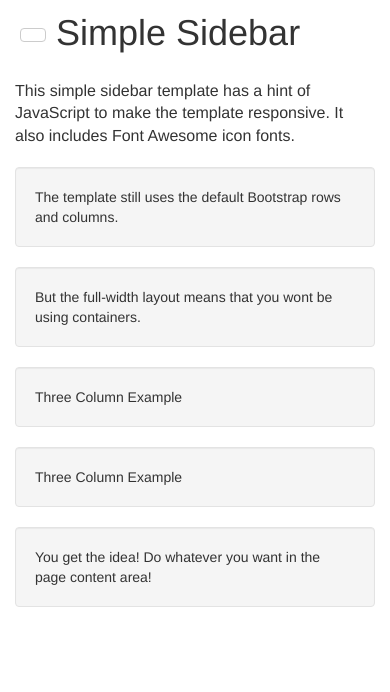
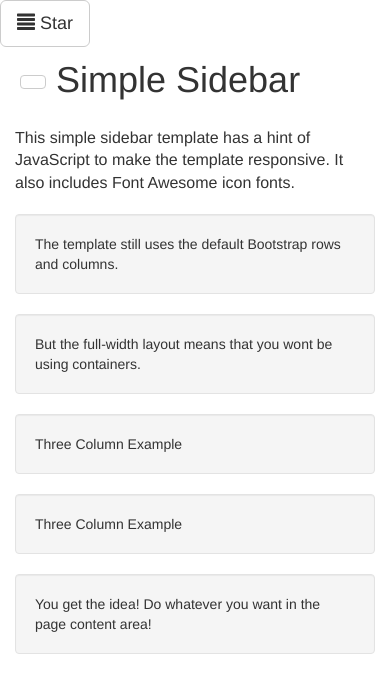
Before and after one commit to Drianos/buses-web, a plain HTML site: page index.html in a window 390 px wide. Drawn offline with Linux system fonts and the light colour scheme.

Commit message:
added menu toggle button

```diff
--- a/index.html
+++ b/index.html
@@ -19,7 +19,11 @@
   </head>
 
   <body>
-
+    <div class="menu-toggle">
+    <button type="button" class="btn btn-default btn-lg" id="menu-toggle">
+      <span class="glyphicon glyphicon-align-justify"></span> Star
+    </button>
+  </div>
     <div id="wrapper">
 
       <!-- Sidebar -->
```
